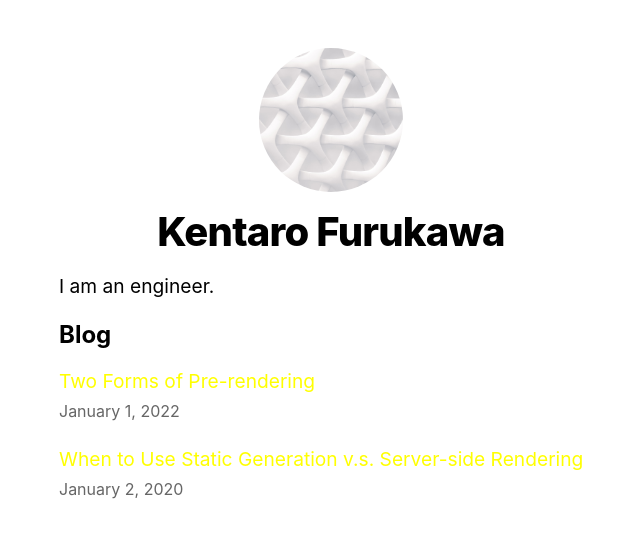
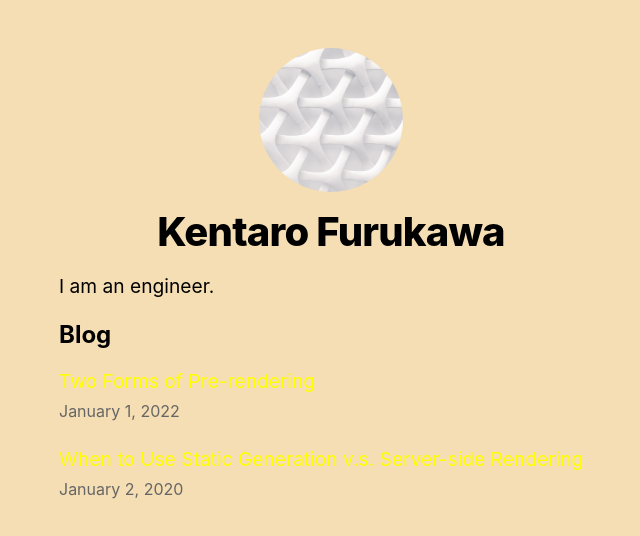
Before and after one commit to Kentaro-Furukawa/nextjs-blog, a Next.js app: page / in a window 1280 px wide. Shown: the top 536 px of the page, without its empty margins (309-949 px from the left). Built offline with nearby package versions, Linux system fonts and the light colour scheme.

Commit message:
change  body background to wheat

```diff
--- a/styles/global.css
+++ b/styles/global.css
@@ -1,5 +1,6 @@
 html,
 body {
+  background: wheat;
   padding: 0;
   margin: 0;
   font-family: Inter, -apple-system, BlinkMacSystemFont, Segoe UI, Roboto,
```
